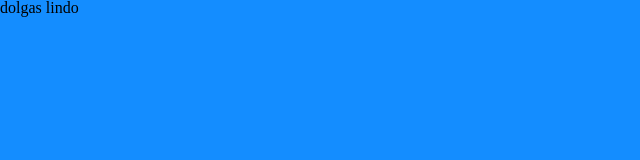
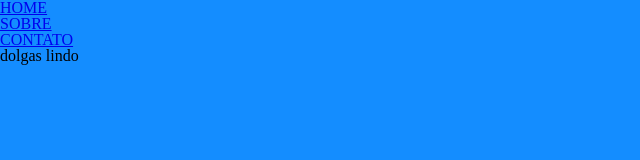
Before and after one commit to Cwbgabriel/site, a plain HTML site: page index.html in a window 1280 px wide. Shown: the whole page, without its empty margins (0-640 px from the left). Drawn offline with Linux system fonts and the light colour scheme.

Commit message:
sdasdfsadf

```diff
--- a/index.html
+++ b/index.html
@@ -10,8 +10,30 @@
 </head>
 <body>
     <header>
+        <div class="logo">
 
-    </header> <h1>dolgas lindo</h1>
+        </div>
+        <div class="menu">
+            <nav>
+                <ul>
+                    <li>
+                        <a href="index.html">HOME</a>
+
+                    </li>
+                    <li>
+                        <a href="sobre.html">SOBRE</a>
+
+                    </li>
+                    <li>
+                        <a href="www.google.com.br">CONTATO</a>
+
+                    </li>
+                </ul>
+            </nav>
+
+        </div>
+    </header>
+    <h1>dolgas lindo</h1>
 
     <main>
 
```
